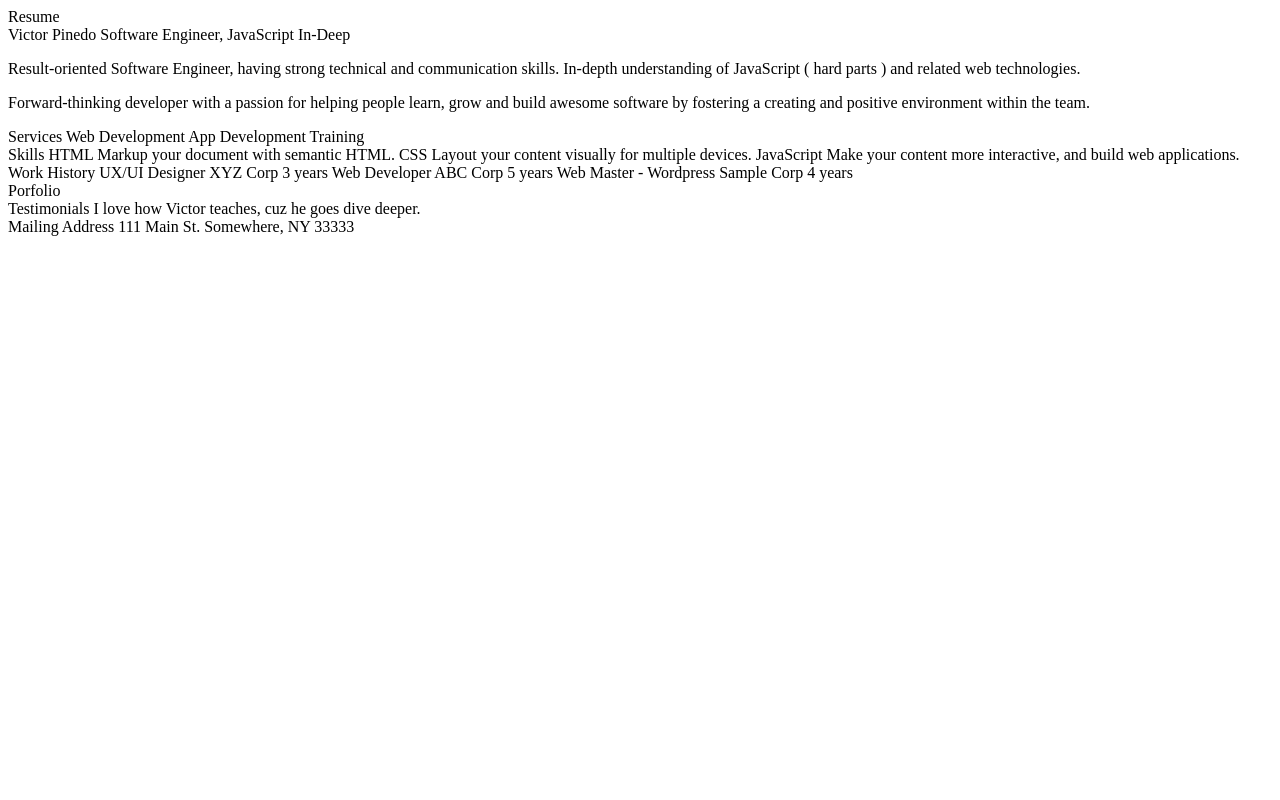
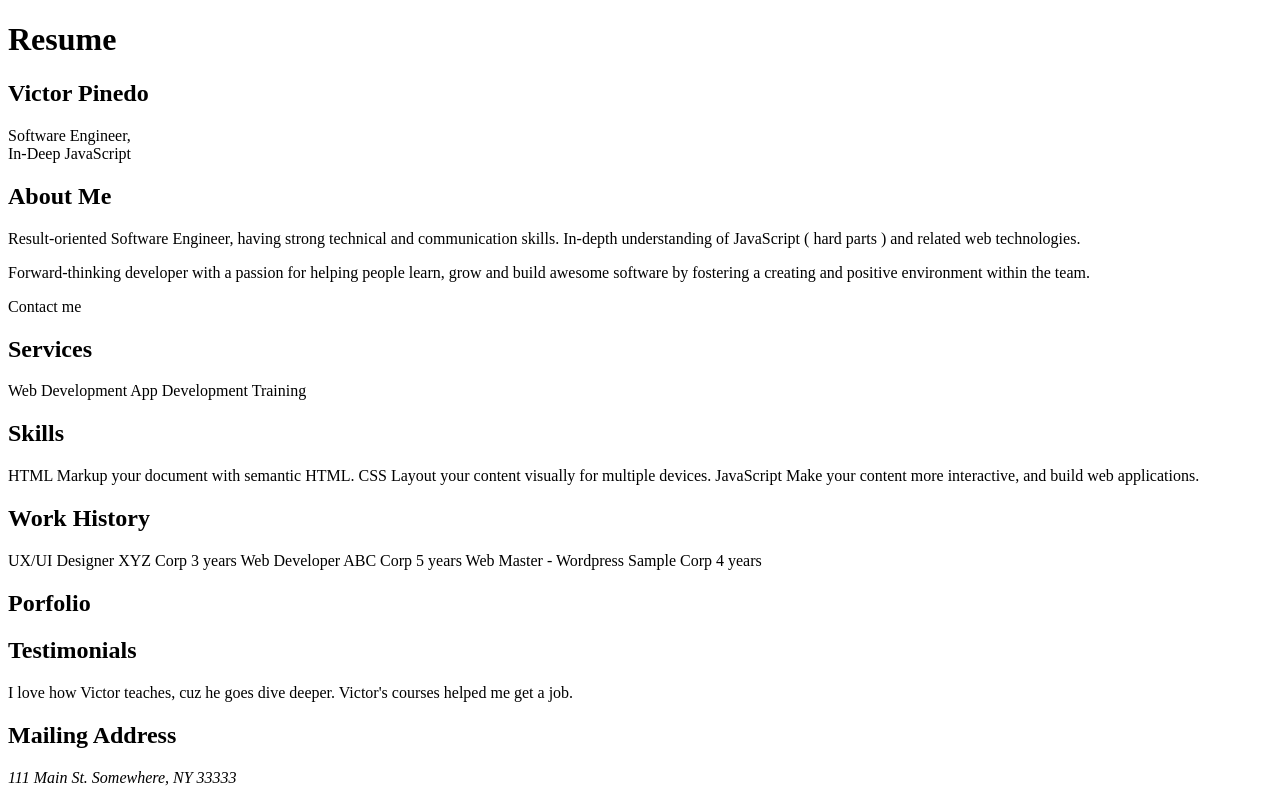
Before and after one commit to vapinedo/HTML-CSS, a plain HTML site: page index.html in a window 1280 px wide. Drawn offline with Linux system fonts and the light colour scheme.

Commit message:
35. Address element

```diff
--- a/index.html
+++ b/index.html
@@ -1,30 +1,40 @@
 <!DOCTYPE html>
 <html lang="en">
+
 <head>
     <meta charset="UTF-8">
     <title>Resume of Victor Pinedo</title>
 </head>
+
 <body>
-        Resume
+    <h1>Resume</h1>
     <section>
-            Victor Pinedo
-            Software Engineer, JavaScript In-Deep
+        <h2>Victor Pinedo</h2>
+        Software Engineer, <aside>In-Deep JavaScript</aside>
     </section>
 
     <article>
-            <p>Result-oriented Software Engineer, having strong technical and communication skills. In-depth understanding of JavaScript ( hard parts ) and related web technologies.</p>
-            <p>Forward-thinking developer with a passion for helping people learn, grow and build awesome software by fostering a creating and positive environment within the team.</p>
+        <header>
+            <h2>About Me</h2>
+        </header>
+        <p>Result-oriented Software Engineer, having strong technical and communication skills. In-depth understanding
+            of JavaScript ( hard parts ) and related web technologies.</p>
+        <p>Forward-thinking developer with a passion for helping people learn, grow and build awesome software by
+            fostering a creating and positive environment within the team.</p>
+        <header>
+            Contact me
+        </header>
     </article>
 
     <section>
-            Services
+        <h2>Services</h2>
         Web Development
         App Development
         Training
     </section>
 
     <section>
-            Skills
+        <h2>Skills</h2>
         HTML
         Markup your document with semantic HTML.
         CSS
@@ -34,7 +44,7 @@
     </section>
 
     <section>
-            Work History
+        <h2>Work History</h2>
         UX/UI Designer
         XYZ Corp
         3 years
@@ -49,18 +59,22 @@
     </section>
 
     <section>
-            Porfolio
+        <h2>Porfolio</h2>
     </section>
 
     <section>
-            Testimonials
+        <h2>Testimonials</h2>
         I love how Victor teaches, cuz he goes dive deeper.
+        Victor's courses helped me get a job.
     </section>
 
     <section>
-            Mailing Address
+        <h2>Mailing Address</h2>
+        <address>
             111 Main St.
             Somewhere, NY 33333
+        </address>
     </section>
 </body>
+
 </html>
```
Lines whose indentation alone changed are shown as unchanged.
